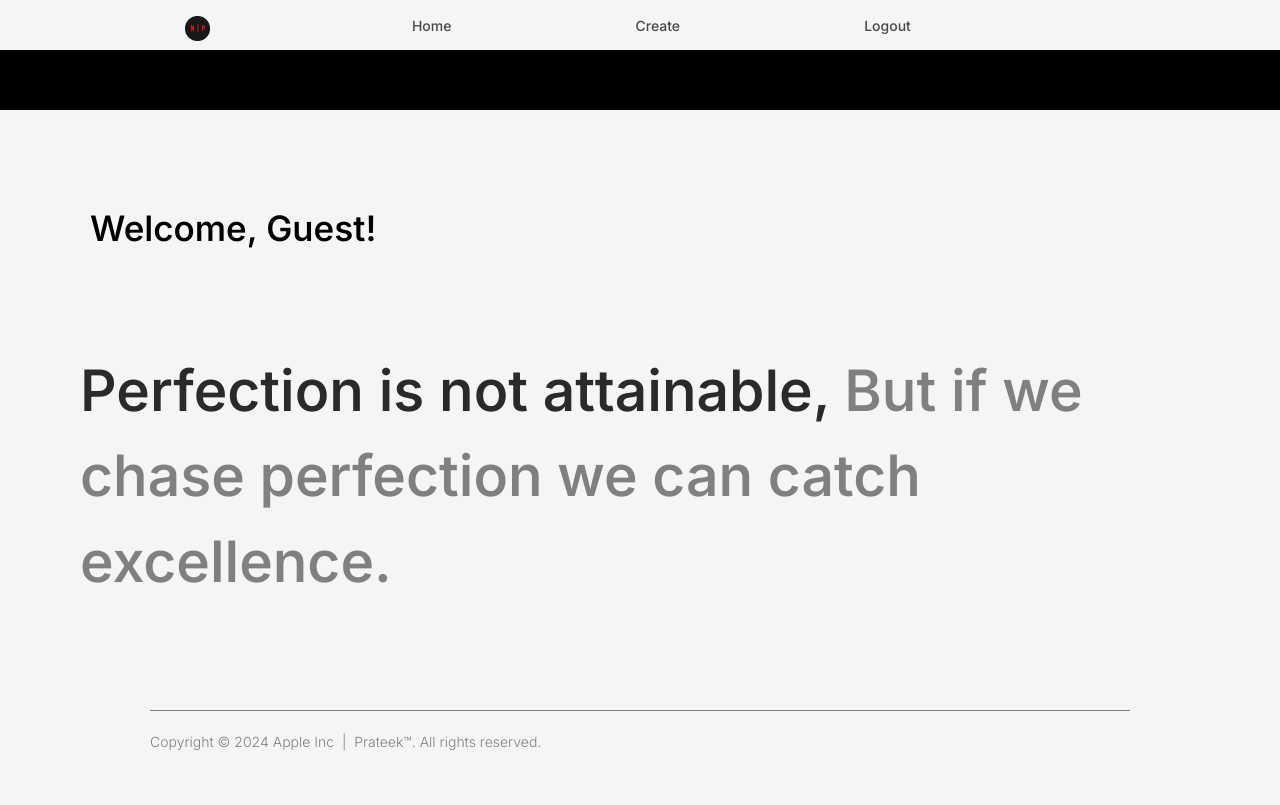
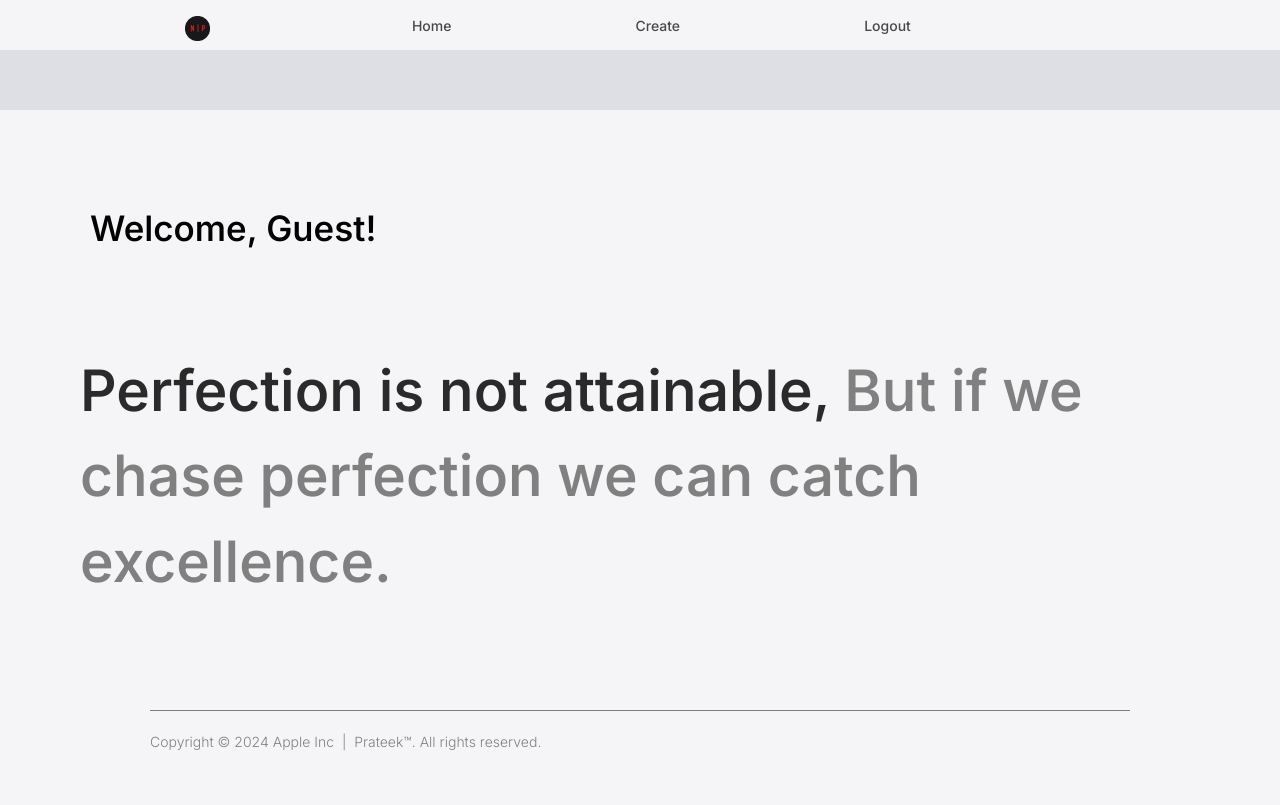
Before and after one commit to Prateek22672/N_P_Creations, a plain HTML site: page home.html in a window 1280 px wide. Drawn offline with nearby package versions, Linux system fonts and the light colour scheme; a web font is replaced by a local one.

Commit message:
Update home.css

```diff
--- a/home.css
+++ b/home.css
@@ -246,7 +246,7 @@ nav .desktop-nav {
 /*---------------------------------------------------------*/
 
 .emi {
-    background-color: black;
+    background-color: #DEDFE4;
     display: block;
     width: 100%;
     height: 45px;
```
